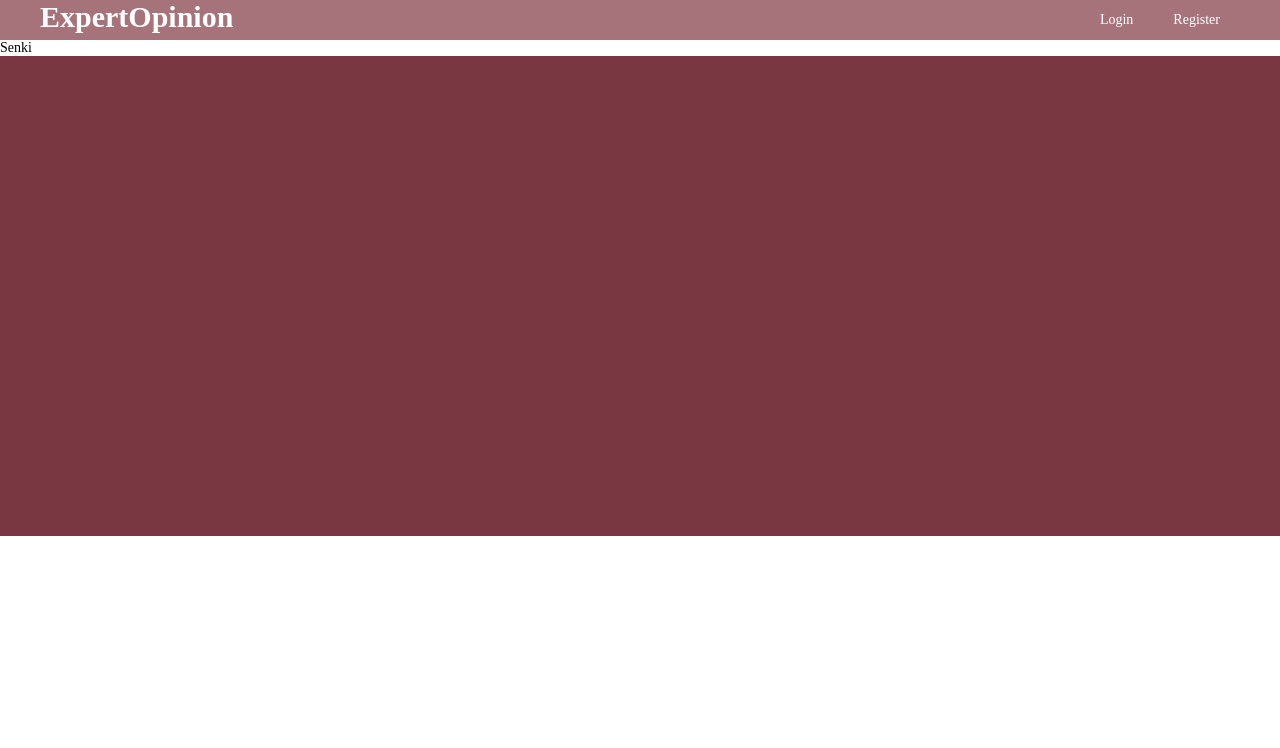
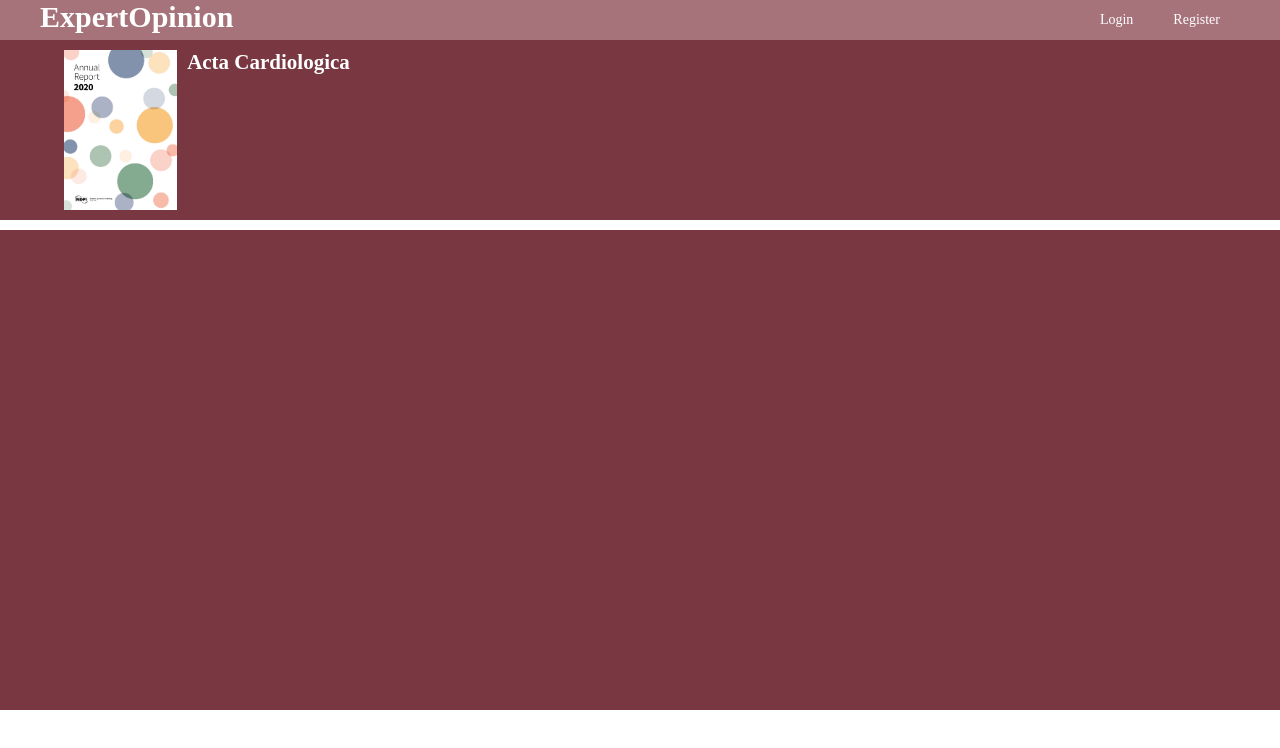
Before and after one commit to Radagea/journalist, a Vue app: page /article/1 in a window 1280 px wide. Shown: the top 748 px of the page. Built offline with nearby package versions, Linux system fonts and the light colour scheme; a web font is replaced by a local one.

Commit message:
Bug fixes and MainArticlePage has started

```diff
--- a/src/components/UI/cards/SearchingCards/ResultCard.vue
+++ b/src/components/UI/cards/SearchingCards/ResultCard.vue
@@ -3,7 +3,7 @@
     <div class="wrapper">
       <h1 @click="navigateToArticlePage(result.id)" >{{ result.title }}</h1>
       <h2>
-        <span v-for="author in result.authors" :key="author" @click="searchAuthor(author)">{{ author.firstname }} {{ author.lastname }}</span>
+        <span v-for="author in result.authors" :key="author.id" @click="searchAuthor(author)">{{ author.firstname }} {{ author.lastname }}</span>
       </h2>
       <div class="row">
         <div class="left">
@@ -14,7 +14,7 @@
         </div>
       </div>
       <div class="readmore">
-        <a @click="asd">Read more...</a>
+        <a @click="navigateToArticlePage(result.id)">Read more...</a>
       </div>
     </div>
   </div>
@@ -25,7 +25,8 @@ export default {
   props: ['result'],
   methods: {
     searchAuthor(authors) {
-      this.$router.push({name: 'Searching', query: {author: authors}});
+      const authorName = authors.firstname+" "+authors.lastname;
+      this.$router.push({name: 'Searching', query: {author: authorName}});
     },
     navigateToArticlePage(ids) {
       this.$router.push({name: 'ArticlePage', params: {id: ids}});
--- a/src/components/UI/cards/SearchingCards/SearchNav.vue
+++ b/src/components/UI/cards/SearchingCards/SearchNav.vue
@@ -45,6 +45,23 @@ export default {
     components: {
         dropDown,
     },
+    created() {
+        fetch(this.$linkToAPI+'categories/read.php').then((response) => {
+            if(response.ok) {
+                return response.json();
+            }
+        }).then((data) => {
+            const results = [];
+            for (const id in data) {
+                results.push({
+                    id: data[id].id,
+                    name: data[id].name,
+                    articleNumber: data[id].articleNumber
+                })
+            }
+            this.categoriesDrpdButtons = results;
+        });
+    },
     methods: {
         makeSelection(emit) {
             this.catSelectedId = emit;
@@ -73,28 +90,7 @@ export default {
             yearTo: null,
             identifierSearch: null,
             onlyOpenaccess: false,
-            categoriesDrpdButtons: [
-                {
-                    id: 1,
-                    name: 'First Category'
-                },
-                {
-                    id: 2,
-                    name: 'Second Category'
-                },
-                {
-                    id: 3,
-                    name: 'Lorem Ipsum'
-                },
-                {
-                    id: 4,
-                    name: 'Dolor Sit Amet'
-                },
-                {
-                    id: 4,
-                    name: 'Sit Amet'
-                }
-            ],
+            categoriesDrpdButtons: [],
             typesDrpdButtons: [
                 {
                     id: 1,
--- a/src/components/pages/MainArticlePage.vue
+++ b/src/components/pages/MainArticlePage.vue
@@ -1,5 +1,14 @@
 <template>
-    <p>Senki</p>
+    <header>
+        <div class="wrapper">
+            <div class="journal">
+                <img src="/images/nophoto.jpg" alt="Journal main Picture">
+                <h1>Acta Cardiologica</h1>
+            </div>
+        </div>
+    </header>
+    <section>
+    </section>
 </template>
 
 <script>
@@ -8,6 +17,31 @@ export default {
 }
 </script>
 
-<style>
-
+<style scoped>
+    header {
+        width: 100%;
+        height: 10rem;
+        background-color: #783741;
+        padding-top: 10px;
+        padding-bottom: 10px;
+        margin-bottom: 10px;
+    }
+    .wrapper {
+        width: 90%;
+        max-width: 1400px;
+        height: 100%;
+        margin: 0 auto;
+    }
+    .journal {
+        height: 100%;
+    }
+    .journal img {
+        float: left;
+        height: 100%;
+        margin-right: 10px;
+    }
+    .journal h1 {
+        color: white;
+        font-size: 1.5em;
+    }
 </style>
--- a/src/components/pages/SearchingPage.vue
+++ b/src/components/pages/SearchingPage.vue
@@ -50,49 +50,7 @@ export default {
   data() {
     return {
       searchFor: this.$route.query.main,
-      searchResults: [{
-        id: 1,
-        title: 'Cerebellar and Striatal Implications in Autism Spectrum Disorders: From Clinical Observations to Animal Models',
-        authors: ['Mathieu Thabault','Valentine Turpin','Alexandre Maisterrena','Mohamed Jaber','Matthieu Egloff','Laurie Galvan'],
-        views: 422,
-        published: '27.04.2021'
-      },
-      {
-        id: 2,
-        title: 'Pulmonary oedema after percutaneous ASD-closure',
-        authors: ['Dries Viaene','Paul Vermeersch',' Frank Van Den Branden'],
-        views: 132,
-        published: '23.05.2021'
-      },
-      {
-        id: 3,
-        title: 'Having a Sibling with ASD: Perspectives of Siblings and Their Parents',
-        authors: ['Monica L. Molinaro ','Lauren E. Rollo',' Paula C. Fletcher','Margaret A. Schneider'],
-        views: 12,
-        published: '21.12.2018'
-      },
-      {
-        id: 4,
-        title: 'Pulmonary oedema after percutaneous ASD-closure',
-        authors: ['Dries Viaene ','Paul Vermeersch',' Frank Van Den Branden'],
-        views: 1222,
-        published: '23.05.2021'
-      },
-      {
-        id: 5,
-        title: 'Pulmonary oedema after percutaneous ASD-closure',
-        authors: ['Dries Viaene ','Paul Vermeersch',' Frank Van Den Branden'],
-        views: 1,
-        published: '23.05.2021'
-      },
-      {
-        id: 6,
-        title: 'Walking the line: balancing performance barriers and facilitators in an augmented reality mobile application for paediatric code cart training',
-        authors: ['Abigail R. Wooldridge ',' Widya A. Ramadhani','  Keith Hanson', ' Elsa Vazquez-Melendez'],
-        views: 1,
-        published: '23.05.2021'
-      }
-      ]
+      searchResults: [],
     };
   }
 }
```
